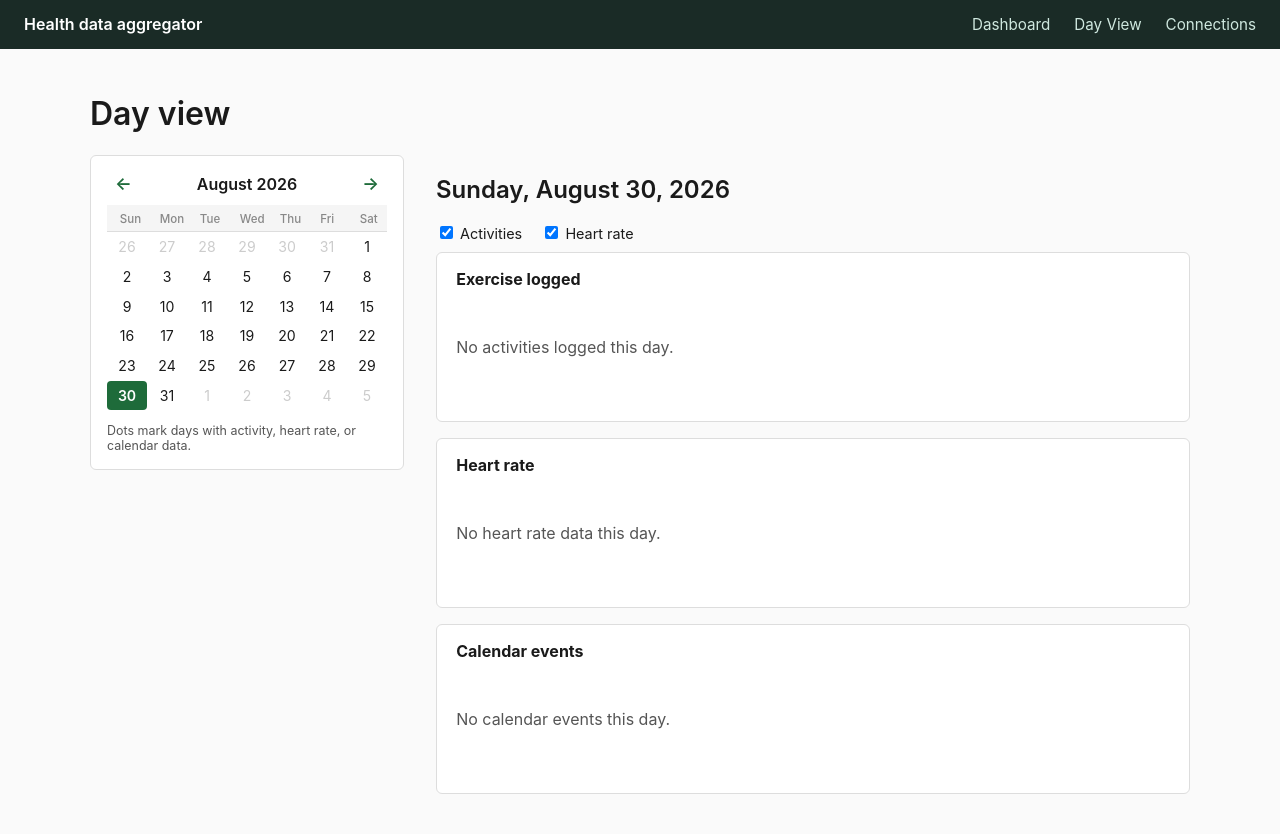
After one commit to Gemma-Collins/CGM, a Flask app: page /day in a window 1280 px wide. The commit adds this page. Run offline with Flask 3, Linux system fonts and the light colour scheme; tables that the repository leaves empty hold one stand-in row (values such as "Sample post").

Commit message:
Add Day View: month calendar picker with per-day exercise/HR/events
New /day route + templates/day.html: a month-grid calendar (stdlib
calendar module) on the left marks which days have any activity/heart
rate/calendar data; clicking a day shows that day's Garmin activities,
heart rate min/avg/max/count, and calendar events on the right, with
client-side checkboxes to show/hide each Garmin data type and each Google
sub-calendar independently (no page reload).

Calendar events now carry a calendar_name column (new field on
CALENDAR_COLUMNS, migrated in for pre-existing databases via db._migrate)
so events can be told apart by which calendar they came from.
calendar_live.poll_once now fetches from every calendar on the account via
a new list_calendars() call, not just "primary".

New db.dates_with_data() helper powers the month view's "has data" dots.
This is visualization of already-stored data only - no new ingestion path.

```diff
--- a/health_aggregator/models.py
+++ b/health_aggregator/models.py
@@ -53,6 +53,7 @@ CALENDAR_COLUMNS = {
     "end": "datetime64[ns]",
     "title": "object",
     "event_type": "object",  # "activity" | "travel" | "other", from keyword classification
+    "calendar_name": "object",  # which of the account's calendars this came from
     "source": "object",  # "google_calendar"
 }
 
--- a/health_aggregator/webapp/app.py
+++ b/health_aggregator/webapp/app.py
@@ -9,10 +9,12 @@ commands use, so the dashboard stays current without you running anything
 by hand.
 """
 
+import calendar as calendar_module
 import os
 import tempfile
 import threading
 
+import pandas as pd
 from flask import Flask, flash, redirect, render_template, request, url_for
 
 from health_aggregator import credentials as credmod
@@ -148,6 +150,60 @@ def create_app(db_path: str = "health_data.db") -> Flask:
             polls=polls.to_dict("records") if not polls.empty else [],
         )
 
+    @app.route("/day")
+    def day_view():
+        try:
+            selected_date = pd.Timestamp(request.args.get("date"))
+            if pd.isna(selected_date):
+                raise ValueError("no date given")
+        except (ValueError, TypeError):
+            selected_date = pd.Timestamp.now()
+        selected_date = selected_date.normalize()
+
+        day_start = selected_date
+        day_end = selected_date + pd.Timedelta(days=1) - pd.Timedelta(seconds=1)
+        year, month = selected_date.year, selected_date.month
+        month_start = pd.Timestamp(year=year, month=month, day=1)
+        month_end = month_start + pd.offsets.MonthEnd(0)
+
+        conn = get_conn()
+        activities = dbmod.load_activities(conn, start=day_start, end=day_end)
+        hr_df = dbmod.load_heart_rate(conn, start=day_start, end=day_end)
+        events = dbmod.load_calendar_events(conn, start=day_start, end=day_end)
+        data_dates = (
+            dbmod.dates_with_data(conn, "activities", "start", month_start, month_end)
+            | dbmod.dates_with_data(conn, "heart_rate_samples", "timestamp", month_start, month_end)
+            | dbmod.dates_with_data(conn, "calendar_events", "start", month_start, month_end)
+        )
+        conn.close()
+
+        hr_summary = None
+        if not hr_df.empty:
+            hr_summary = {
+                "min": round(hr_df["bpm"].min(), 1),
+                "avg": round(hr_df["bpm"].mean(), 1),
+                "max": round(hr_df["bpm"].max(), 1),
+                "count": len(hr_df),
+            }
+
+        calendar_names = sorted(events["calendar_name"].dropna().unique().tolist()) if not events.empty else []
+        prev_month = (month_start - pd.Timedelta(days=1)).replace(day=1)
+        next_month = month_end + pd.Timedelta(days=1)
+
+        return render_template(
+            "day.html",
+            selected_date=selected_date,
+            month_start=month_start,
+            prev_month=prev_month,
+            next_month=next_month,
+            weeks=calendar_module.Calendar(firstweekday=6).monthdatescalendar(year, month),
+            data_dates=data_dates,
+            activities=activities.to_dict("records"),
+            hr_summary=hr_summary,
+            events=events.to_dict("records"),
+            calendar_names=calendar_names,
+        )
+
     @app.route("/connections")
     def connections():
         _sync_calendar_connection_marker()
--- a/health_aggregator/webapp/static/style.css
+++ b/health_aggregator/webapp/static/style.css
@@ -144,6 +144,169 @@ td:first-child, th:first-child { text-align: left; }
   padding: 2rem 0;
 }
 
+.day-layout {
+  display: flex;
+  gap: 2rem;
+  align-items: flex-start;
+  flex-wrap: wrap;
+}
+
+.month-picker {
+  flex: none;
+  width: 280px;
+  background: #fff;
+  border: 1px solid #ddd;
+  border-radius: 6px;
+  padding: 1rem;
+}
+
+.month-nav {
+  display: flex;
+  justify-content: space-between;
+  align-items: center;
+  font-weight: 600;
+  margin-bottom: 0.6rem;
+}
+
+.month-nav a {
+  color: #1e6b3a;
+  text-decoration: none;
+  font-size: 1.1rem;
+  padding: 0.1rem 0.5rem;
+}
+
+.month-grid {
+  width: 100%;
+  border-collapse: collapse;
+  table-layout: fixed;
+}
+
+.month-grid th {
+  font-size: 0.72rem;
+  color: #888;
+  font-weight: 500;
+  padding-bottom: 0.3rem;
+}
+
+.month-grid td {
+  text-align: center;
+  padding: 0;
+  border-bottom: none;
+}
+
+.month-grid td a {
+  display: block;
+  padding: 0.4rem 0;
+  border-radius: 4px;
+  text-decoration: none;
+  color: #1a1a1a;
+  font-size: 0.88rem;
+}
+
+.month-grid td a:hover {
+  background: #eef3f0;
+}
+
+.month-grid td.other-month a {
+  color: #ccc;
+}
+
+.month-grid td.selected a {
+  background: #1e6b3a;
+  color: #fff;
+  font-weight: 600;
+}
+
+.month-grid td.has-data a::after {
+  content: "";
+  display: block;
+  width: 4px;
+  height: 4px;
+  border-radius: 50%;
+  background: #ff7f0e;
+  margin: 2px auto 0;
+}
+
+.month-grid td.selected.has-data a::after {
+  background: #fff;
+}
+
+.month-key {
+  font-size: 0.78rem;
+  margin: 0.8rem 0 0;
+}
+
+.day-detail {
+  flex: 1;
+  min-width: 320px;
+}
+
+.toggle-row {
+  display: flex;
+  flex-wrap: wrap;
+  gap: 1.2rem;
+  font-size: 0.9rem;
+  margin-bottom: 0.6rem;
+}
+
+.day-section {
+  background: #fff;
+  border: 1px solid #ddd;
+  border-radius: 6px;
+  padding: 1rem 1.2rem;
+  margin-bottom: 1rem;
+}
+
+.day-section h3 {
+  margin-top: 0;
+  font-size: 1rem;
+}
+
+.entry-list {
+  list-style: none;
+  margin: 0;
+  padding: 0;
+}
+
+.entry-list li {
+  padding: 0.5rem 0;
+  border-bottom: 1px solid #eee;
+}
+
+.entry-list li:last-child {
+  border-bottom: none;
+}
+
+.entry-meta {
+  display: block;
+  font-size: 0.82rem;
+  color: #666;
+}
+
+.stat-row {
+  display: flex;
+  gap: 1.2rem;
+  flex-wrap: wrap;
+}
+
+.stat-tile {
+  display: flex;
+  flex-direction: column;
+  align-items: center;
+  min-width: 70px;
+}
+
+.stat-value {
+  font-size: 1.4rem;
+  font-weight: 600;
+  font-variant-numeric: tabular-nums;
+}
+
+.stat-label {
+  font-size: 0.75rem;
+  color: #888;
+}
+
 .code-block {
   background: #1a2b26;
   color: #cfe8df;
--- a/health_aggregator/webapp/templates/base.html
+++ b/health_aggregator/webapp/templates/base.html
@@ -9,6 +9,7 @@
 <nav>
   <span class="brand">Health data aggregator</span>
   <a href="{{ url_for('dashboard') }}">Dashboard</a>
+  <a href="{{ url_for('day_view') }}">Day View</a>
   <a href="{{ url_for('connections') }}">Connections</a>
 </nav>
 {% with messages = get_flashed_messages(with_categories=true) %}
--- /dev/null
+++ b/health_aggregator/webapp/templates/day.html
@@ -0,0 +1,117 @@
+{% extends "base.html" %}
+{% block title %}Day View - Health Data{% endblock %}
+{% block content %}
+<h1>Day view</h1>
+
+<div class="day-layout">
+  <aside class="month-picker">
+    <div class="month-nav">
+      <a href="{{ url_for('day_view', date=prev_month.strftime('%Y-%m-%d')) }}">&larr;</a>
+      <span>{{ month_start.strftime('%B %Y') }}</span>
+      <a href="{{ url_for('day_view', date=next_month.strftime('%Y-%m-%d')) }}">&rarr;</a>
+    </div>
+    <table class="month-grid">
+      <thead>
+        <tr>
+          {% for label in ["Sun", "Mon", "Tue", "Wed", "Thu", "Fri", "Sat"] %}
+            <th>{{ label }}</th>
+          {% endfor %}
+        </tr>
+      </thead>
+      <tbody>
+        {% for week in weeks %}
+          <tr>
+            {% for day in week %}
+              {% set day_str = day.strftime('%Y-%m-%d') %}
+              <td class="{% if day.month != month_start.month %}other-month{% endif %} {% if day_str == selected_date.strftime('%Y-%m-%d') %}selected{% endif %} {% if day_str in data_dates %}has-data{% endif %}">
+                <a href="{{ url_for('day_view', date=day_str) }}">{{ day.day }}</a>
+              </td>
+            {% endfor %}
+          </tr>
+        {% endfor %}
+      </tbody>
+    </table>
+    <p class="lede month-key">Dots mark days with activity, heart rate, or calendar data.</p>
+  </aside>
+
+  <section class="day-detail">
+    <h2>{{ selected_date.strftime('%A, %B %d, %Y') }}</h2>
+
+    <div class="toggle-row">
+      <label><input type="checkbox" checked onchange="toggleSection('activities-section', this.checked)"> Activities</label>
+      <label><input type="checkbox" checked onchange="toggleSection('heart-rate-section', this.checked)"> Heart rate</label>
+    </div>
+
+    <div id="activities-section" class="day-section">
+      <h3>Exercise logged</h3>
+      {% if activities %}
+        <ul class="entry-list">
+          {% for a in activities %}
+            <li>
+              <strong>{{ a.activity_type }}</strong>
+              <span class="entry-meta">{{ a.start.strftime('%I:%M %p') }}&ndash;{{ a.end.strftime('%I:%M %p') }}</span>
+              <span class="entry-meta">
+                {% if a.avg_hr %}avg {{ a.avg_hr|round|int }} bpm{% endif %}
+                {% if a.max_hr %}&middot; max {{ a.max_hr|round|int }} bpm{% endif %}
+                {% if a.calories_kcal %}&middot; {{ a.calories_kcal|round|int }} kcal{% endif %}
+                {% if a.distance_m %}&middot; {{ (a.distance_m / 1000)|round(2) }} km{% endif %}
+              </span>
+            </li>
+          {% endfor %}
+        </ul>
+      {% else %}
+        <p class="empty-state">No activities logged this day.</p>
+      {% endif %}
+    </div>
+
+    <div id="heart-rate-section" class="day-section">
+      <h3>Heart rate</h3>
+      {% if hr_summary %}
+        <div class="stat-row">
+          <div class="stat-tile"><span class="stat-value">{{ hr_summary.min }}</span><span class="stat-label">min bpm</span></div>
+          <div class="stat-tile"><span class="stat-value">{{ hr_summary.avg }}</span><span class="stat-label">avg bpm</span></div>
+          <div class="stat-tile"><span class="stat-value">{{ hr_summary.max }}</span><span class="stat-label">max bpm</span></div>
+          <div class="stat-tile"><span class="stat-value">{{ hr_summary.count }}</span><span class="stat-label">readings</span></div>
+        </div>
+      {% else %}
+        <p class="empty-state">No heart rate data this day.</p>
+      {% endif %}
+    </div>
+
+    <div id="calendar-section" class="day-section">
+      <h3>Calendar events</h3>
+      {% if calendar_names %}
+        <div class="toggle-row">
+          {% for name in calendar_names %}
+            <label><input type="checkbox" checked onchange="toggleCalendar('{{ name }}', this.checked)"> {{ name }}</label>
+          {% endfor %}
+        </div>
+      {% endif %}
+      {% if events %}
+        <ul class="entry-list">
+          {% for e in events %}
+            <li class="event-item" data-calendar="{{ e.calendar_name }}">
+              <strong>{{ e.title }}</strong>
+              <span class="entry-meta">{{ e.start.strftime('%I:%M %p') }}&ndash;{{ e.end.strftime('%I:%M %p') }}</span>
+              <span class="entry-meta">{{ e.calendar_name }} &middot; {{ e.event_type }}</span>
+            </li>
+          {% endfor %}
+        </ul>
+      {% else %}
+        <p class="empty-state">No calendar events this day.</p>
+      {% endif %}
+    </div>
+  </section>
+</div>
+
+<script>
+function toggleSection(id, show) {
+  document.getElementById(id).hidden = !show;
+}
+function toggleCalendar(name, show) {
+  document.querySelectorAll('.event-item[data-calendar="' + CSS.escape(name) + '"]').forEach(function (el) {
+    el.hidden = !show;
+  });
+}
+</script>
+{% endblock %}
```
Also changed, not shown: health_aggregator/db.py (+20 -1 lines), health_aggregator/live/calendar_live.py (+26 -7 lines), tests/test_calendar_live.py (+57 -3 lines), tests/test_db.py (+49 -0 lines), tests/test_webapp.py (+113 -0 lines), README.md.
